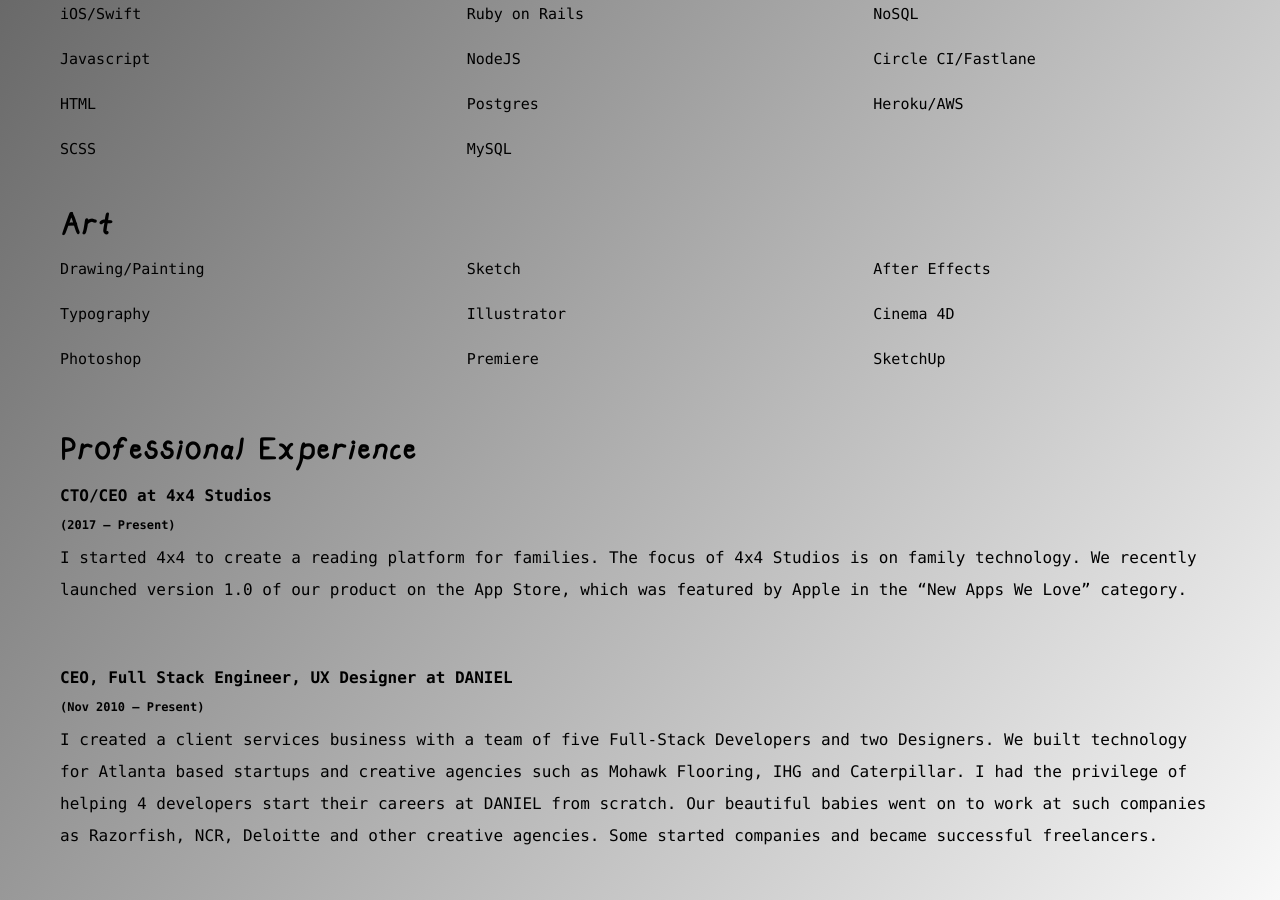
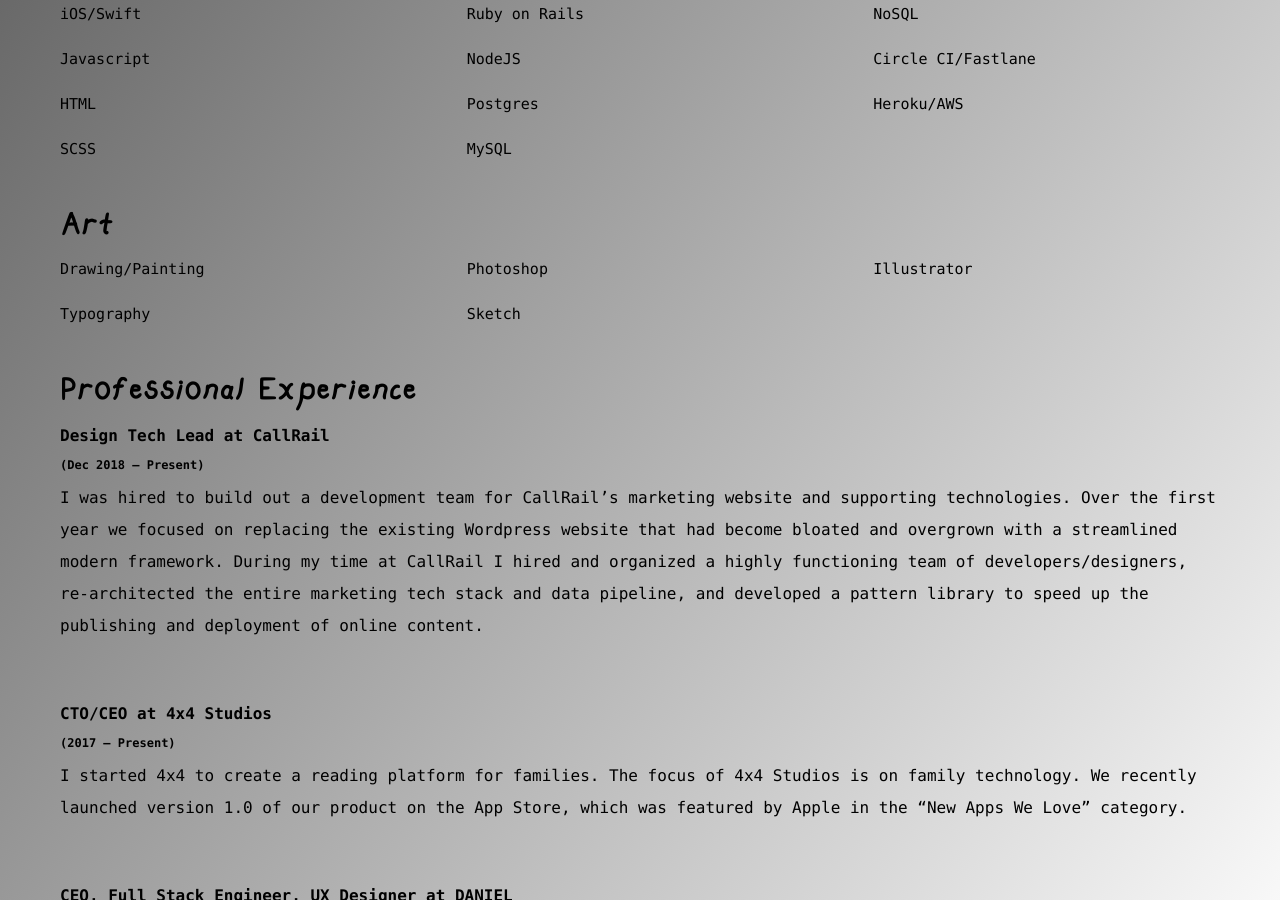
Before and after one commit to barnesy/portfolio, a Jekyll site: the page built from résumé.md, in a window 1280 px wide and 900 px high, scrolled down 796 px. Built offline with Jekyll 4.4.1, drawn with Linux system fonts in a browser that asks for light colours.

Commit message:
Updates resume copy

```diff
--- a/résumé.md
+++ b/résumé.md
@@ -49,12 +49,12 @@
 - Photoshop
 - Sketch
 - Illustrator
-- Premiere
-- After Effects
-- Cinema 4D
-- SketchUp
 
 ## Professional Experience
+
+#### Design Tech Lead at CallRail
+##### (Dec 2018 – Present)
+I was hired to build out a development team for CallRail's marketing website and supporting technologies. Over the first year we focused on replacing the existing Wordpress website that had become bloated and overgrown with a streamlined modern framework. During my time at CallRail I hired and organized a highly functioning team of developers/designers, re-architected the entire marketing tech stack and data pipeline, and developed a pattern library to speed up the publishing and deployment of online content.
 
 #### CTO/CEO at 4x4 Studios
 ##### (2017 – Present)
```
